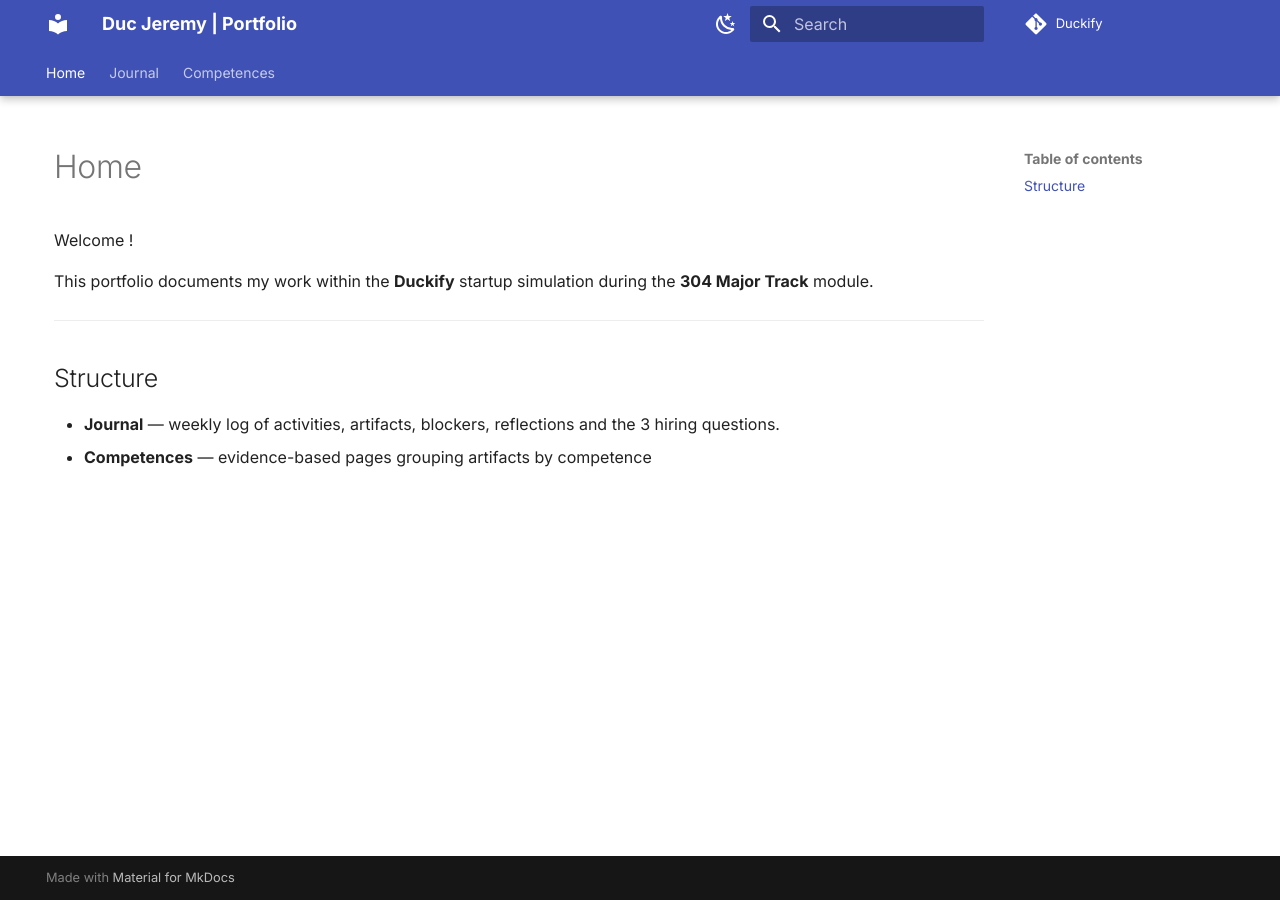
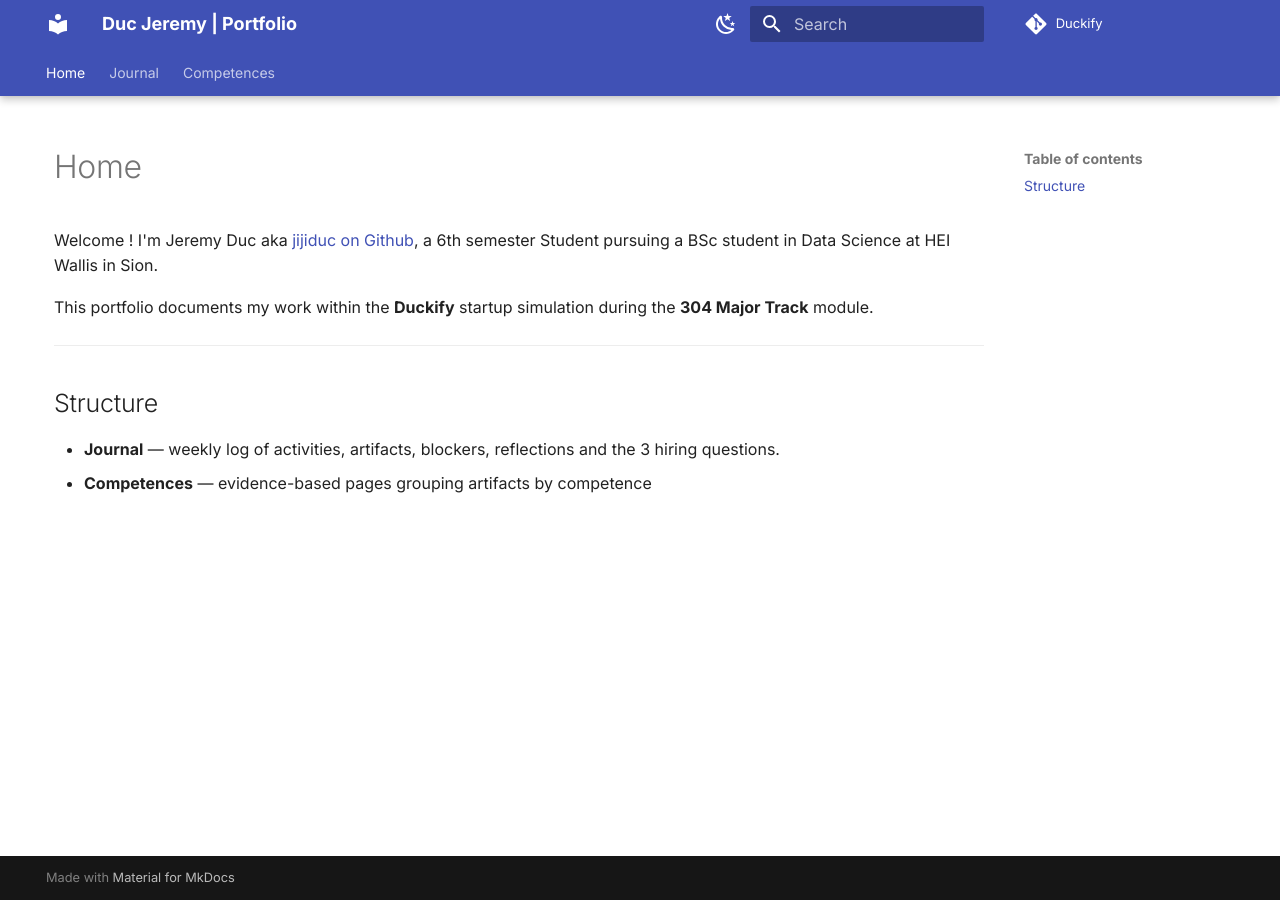
Before and after one commit to jijiduc/portfolio, an MkDocs documentation site: the page built from docs/index.md, in a window 1280 px wide. Built offline with MkDocs 1.6.1 and Material for MkDocs 9.7.7, drawn with Linux system fonts in a browser that asks for light colours; comment, search, counter and statistics services are not loaded.

Commit message:
chore(home): add github references

```diff
--- a/docs/index.md
+++ b/docs/index.md
@@ -1,4 +1,5 @@
 Welcome !
+I'm Jeremy Duc aka [jijiduc on Github](https://github.com/jijiduc), a 6th semester Student pursuing a BSc student in Data Science at HEI Wallis in Sion.
 
 This portfolio documents my work within the **Duckify** startup simulation during the **304 Major Track** module.
 
```
